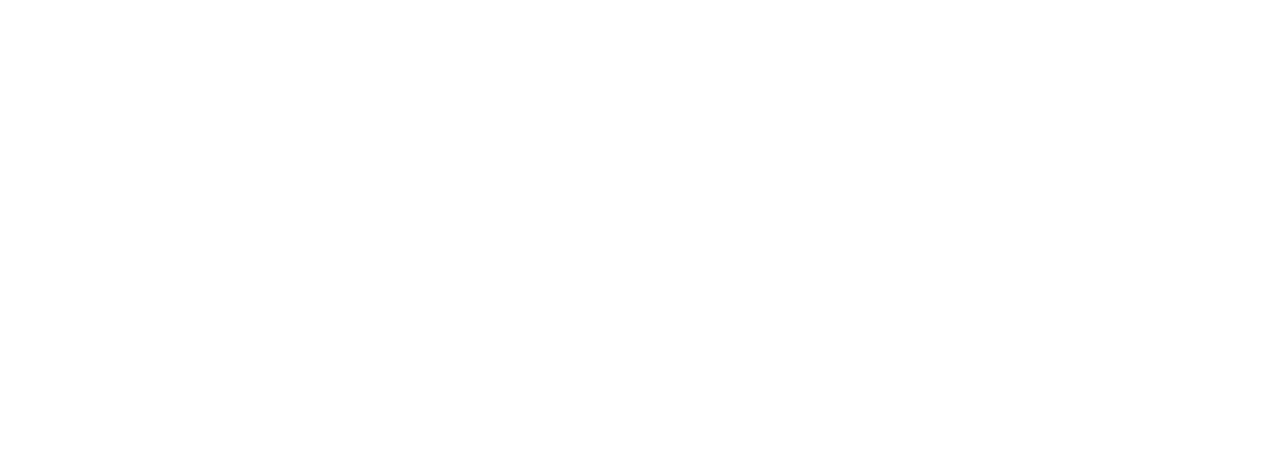
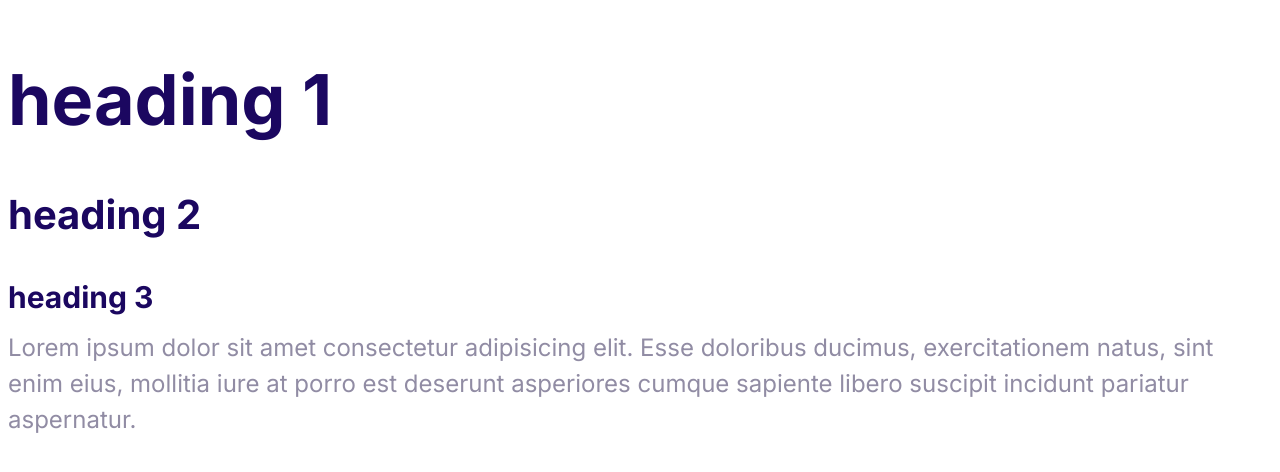
Before and after one commit to b2rpt/webpage-htmlNcss, a plain HTML site: page index.html in a window 1280 px wide. Drawn offline with Linux system fonts and the light colour scheme.

Commit message:
Define style for font

```diff
--- a/css/styles.css
+++ b/css/styles.css
@@ -5,3 +5,47 @@
     --color-heading:#1b0760;
     --color-body:#918ca4;
 }
+
+html{
+    font-size: 62.5%;
+}
+
+body{
+    font-family: Inter, Arial, Helvetica, sans-serif;
+    color: var(--color-body);
+    font-size: 2.4rem;
+    line-height: 1.5;
+}
+h1,h2,h3{
+    color: var(--color-heading);
+    margin-bottom: 1rem;
+}
+
+h1{
+    font-size: 7rem;
+}
+h2{
+    font-size: 4rem;
+}
+h3{
+    font-size: 3rem;
+}
+p{
+    margin-top: 0;
+}
+
+@media screen and (min-width: 1024){
+    body{
+
+        font-size: 1.8rem;
+    }
+    h1{
+        font-size: 8rem;
+    }
+    h2{
+        font-size: 4rem;
+    }
+    h3{
+        font-size: 2.4rem;
+    }
+}
--- a/index.html
+++ b/index.html
@@ -1,13 +1,27 @@
 <!DOCTYPE html>
 <html lang="en">
-<head>
-    <meta charset="UTF-8">
-    <meta http-equiv="X-UA-Compatible" content="IE=edge">
-    <meta name="viewport" content="width=device-width, initial-scale=1.0">
+  <head>
+    <meta charset="UTF-8" />
+    <meta http-equiv="X-UA-Compatible" content="IE=edge" />
+    <meta name="viewport" content="width=device-width, initial-scale=1.0" />
     <title>Document</title>
-    <link rel="stylesheet" href="css/styles.css">
-</head>
-<body>
-
-</body>
+    <link rel="stylesheet" href="css/styles.css" />
+    <link rel="preconnect" href="https://fonts.googleapis.com" />
+    <link rel="preconnect" href="https://fonts.gstatic.com" crossorigin />
+    <link
+      href="https://fonts.googleapis.com/css2?family=Inter:wght@400;600;700&display=swap"
+      rel="stylesheet"
+    />
+  </head>
+  <body>
+    <h1>heading 1</h1>
+    <h2>heading 2</h2>
+    <h3>heading 3</h3>
+    <p>
+      Lorem ipsum dolor sit amet consectetur adipisicing elit. Esse doloribus
+      ducimus, exercitationem natus, sint enim eius, mollitia iure at porro est
+      deserunt asperiores cumque sapiente libero suscipit incidunt pariatur
+      aspernatur.
+    </p>
+  </body>
 </html>
```
